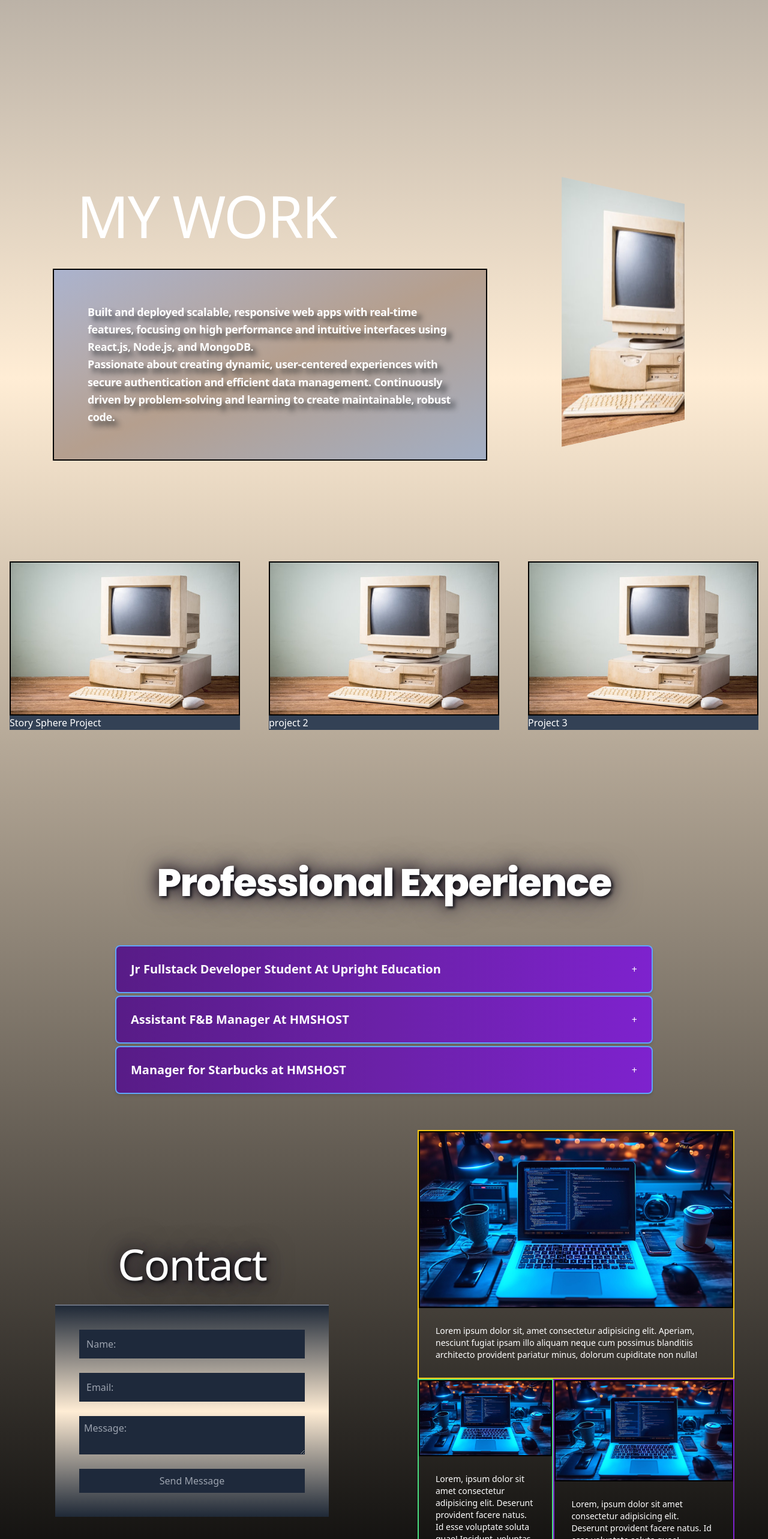
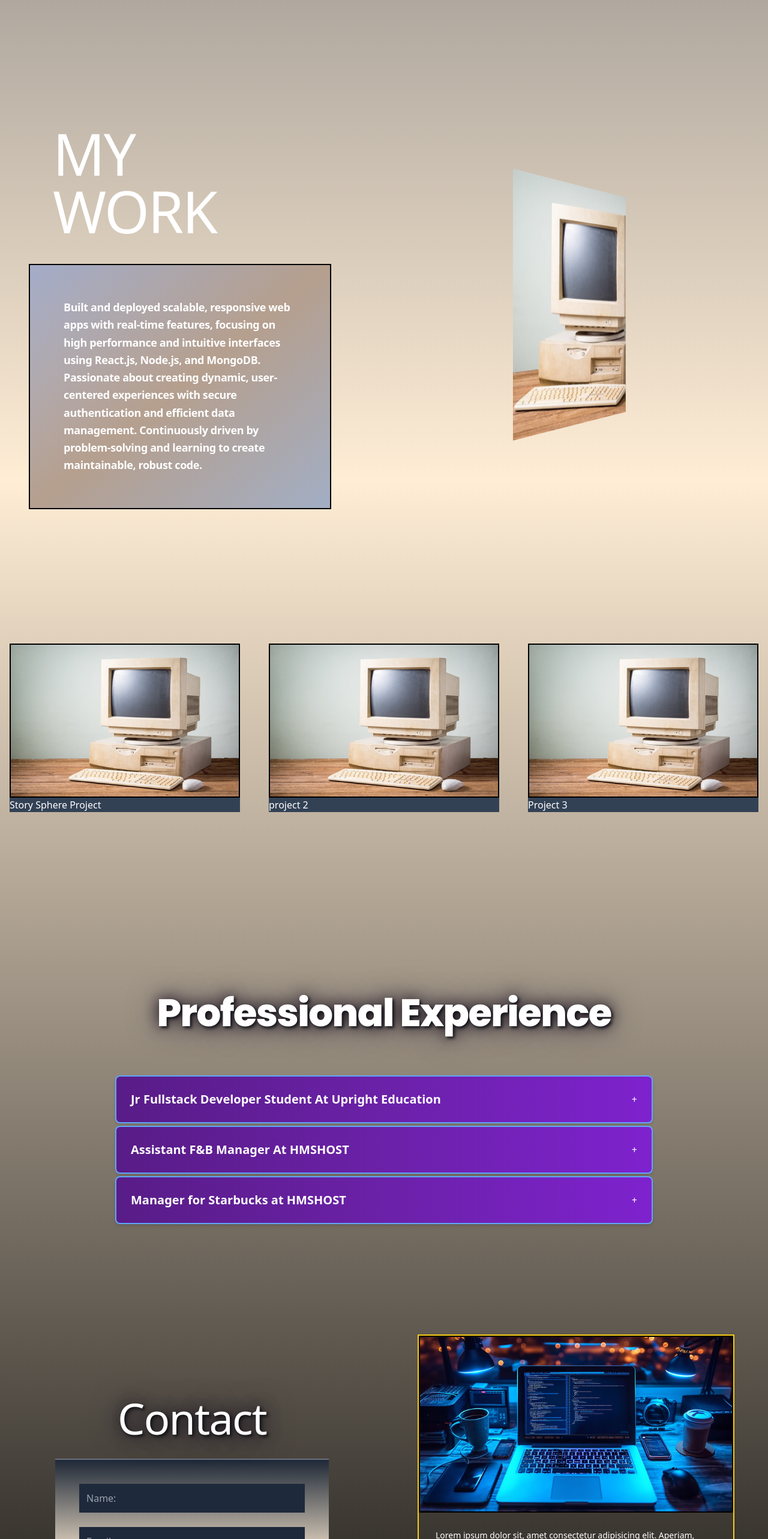
Before and after one commit to Nostromo714/portfolioClient, a React (Create React App) app: page / in a window 1280 px wide. Shown: the part 1480-4046 px from the top of the page at 60% size. Built offline with nearby package versions, Linux system fonts and the light colour scheme.

Commit message:
added padding and responsive styles, flipcard aligns under My Work. bettr spacing between sections

```diff
--- a/src/components/contactForm.js
+++ b/src/components/contactForm.js
@@ -45,7 +45,7 @@ const ContactForm = () => {
      };
 
      return (
-        <div className=" contact-form w-full h-screen flex flex-col justify-center">
+        <div className=" contact-form w-full h-screen flex flex-col justify-center pt-20">
             <div className='p-9'>
           <h1
             className="text-7xl p-8 tracking-tight border-b-2 border-gray-500 "
--- a/src/components/testimonials.js
+++ b/src/components/testimonials.js
@@ -5,7 +5,7 @@ const Testimonials = () => {
 
     return (
 
-        <div className=" flex-col sm:flex-row ">
+        <div className=" flex-col sm:flex-row pt-20">
 
             {/* testimonial 1 */}
             <div className="flex flex-col sm:flex-row border-2 border-yellow-400">
--- a/src/pages/home.js
+++ b/src/pages/home.js
@@ -85,7 +85,8 @@ const HomePage = () => {
         </section>
 
       {/* 3rd section ( My Work ) */}
-      <section className="h-screen flex flex-col sm:flex-row px-10">
+      <section className="flex flex-col sm:flex-row justify-between gap-10 pb-20">
+
          {/* Left Content (My Work description) */}
         <div className="flex-1 text-center md:text-left flex items-center p-12 mb-10 sm:mb-0">
         <div>
@@ -95,7 +96,7 @@ const HomePage = () => {
             </h1>
 
         <div className=" bg-custom-gradient bg-opacity-60 tracking-tight border-2 border-black max-1/2 p-10 ">
-        <p className="text-lg text-shadow font-bold leading-relaxed p-4 ">
+        <p className="text-lg font-bold leading-relaxed p-4 ">
           Built and deployed scalable, responsive web apps with real-time
           features, focusing on high performance and intuitive interfaces using
           React.js, Node.js, and MongoDB. <br /> Passionate about creating
@@ -107,9 +108,8 @@ const HomePage = () => {
         </div>
         </div>
 
-
-      {/* Right content (Image Flip Card) */}
-      <div className=" sm:1/2 flex items-center justify-center p-10">
+     {/* Right content (Image Flip Card) */}
+      <div className=" flex sm:w-1/2 justify-center items-center p-9">
 
         <FlipCard
             frontImage={computerModern}
@@ -121,7 +121,7 @@ const HomePage = () => {
       </section>
 
       {/* 4th section ( Projects Gallery Modal/Carousel )*/}
-      <section className=" flex flex-col md:flex-row gap-4 ">
+      <section className=" flex flex-col md:flex-row gap-4 pt-20 ">
 
         {/* project Story Sphere */}
         <div className=" flex h-[400px] ">
@@ -147,7 +147,7 @@ const HomePage = () => {
 
       {/* 5th Section ( Professional Experience ) */}
 
-      <section className="mt-20">
+      <section className="mt-20 pt-20">
       <ProfessionalExperience title="Story Sphere Project" />
       </section>
 
@@ -158,7 +158,7 @@ const HomePage = () => {
         <ContactForm />
         </div>
 
-        <div className=" w-full sm:w-1/2 p-9">
+        <div className=" w-full sm:w-1/2 p-9 pt-20">
         <Testimonials />
         </div>
       </section>
```
